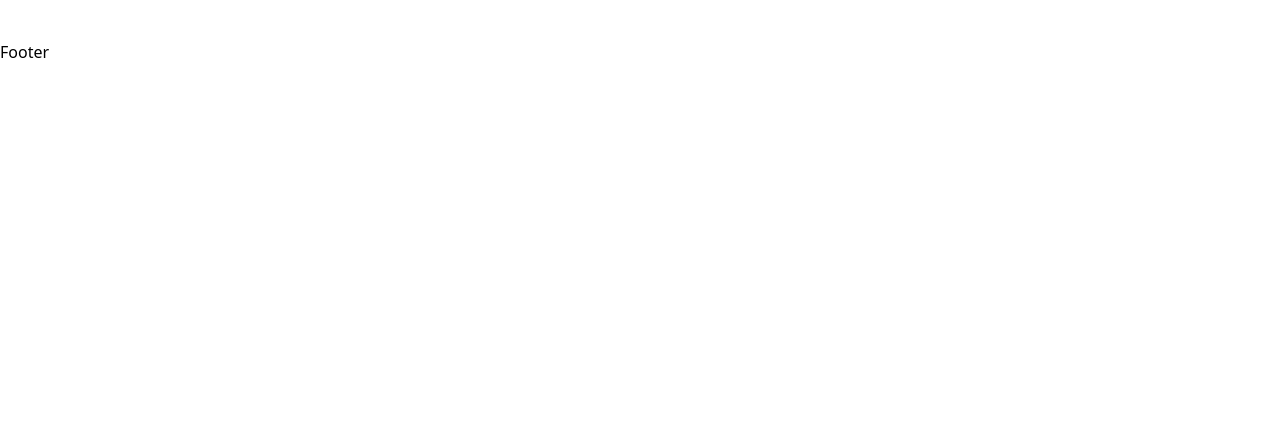
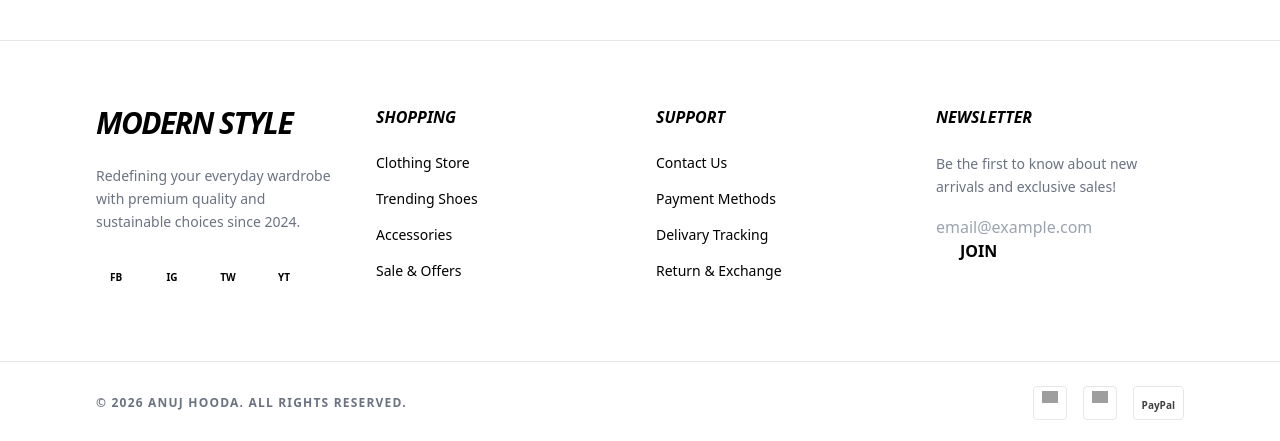
Before and after one commit to AnujHub03/Shopping-Website, a React (Vite) app: page / in a window 1280 px wide. Shown: the part 3220-3661 px from the top of the page. Before the commit the page ends 3284 px from the top, so only its background shows below. Built offline with nearby package versions, Linux system fonts and the light colour scheme; grey boxes are pictures that could not be loaded; a web font is replaced by a local one.

Commit message:
Feat:filling with content

```diff
--- a/src/Components/Footer.jsx
+++ b/src/Components/Footer.jsx
@@ -1,9 +1,92 @@
-import React from 'react'
+import React from 'react';
 
 const Footer = () => {
   return (
-    <div>Footer</div>
-  )
-}
+    <footer className="bg-base-200 text-base-content border-t border-base-300">
+      {/* Main Footer Content */}
+      <div className="max-w-[1440px] mx-auto px-6 lg:px-24 py-16">
+        <div className="grid grid-cols-1 md:grid-cols-2 lg:grid-cols-4 gap-12 lg:gap-8">
 
-export default Footer
+          {/* Column 1: Brand & Bio */}
+          <div className="flex flex-col gap-6 text-center md:text-left">
+            <h1 className="text-3xl font-black uppercase tracking-tighter italic">
+              Modern <span className="text-primary">Style</span>
+            </h1>
+            <p className="text-sm text-gray-500 leading-relaxed max-w-xs mx-auto md:mx-0">
+              Redefining your everyday wardrobe with premium quality and sustainable choices since 2024.
+            </p>
+            <div className="flex justify-center md:justify-start gap-4">
+              {/* Social Icons */}
+              {['fb', 'ig', 'tw', 'yt'].map((social) => (
+                <div key={social} className="w-10 h-10 rounded-full bg-base-300 flex items-center justify-center hover:bg-primary hover:text-white transition-all cursor-pointer">
+                  <span className="uppercase text-[10px] font-bold">{social}</span>
+                </div>
+              ))}
+            </div>
+          </div>
+
+          {/* Column 2: Quick Links */}
+          <div className="text-center md:text-left">
+            <h3 className="footer-title opacity-100 font-black uppercase italic text-primary mb-6">Shopping</h3>
+            <ul className="flex flex-col gap-4 text-sm font-medium">
+              <li className="hover:text-primary transition-colors cursor-pointer">Clothing Store</li>
+              <li className="hover:text-primary transition-colors cursor-pointer">Trending Shoes</li>
+              <li className="hover:text-primary transition-colors cursor-pointer">Accessories</li>
+              <li className="hover:text-primary transition-colors cursor-pointer">Sale & Offers</li>
+            </ul>
+          </div>
+
+          {/* Column 3: Customer Service */}
+          <div className="text-center md:text-left">
+            <h3 className="footer-title opacity-100 font-black uppercase italic text-primary mb-6">Support</h3>
+            <ul className="flex flex-col gap-4 text-sm font-medium">
+              <li className="hover:text-primary transition-colors cursor-pointer">Contact Us</li>
+              <li className="hover:text-primary transition-colors cursor-pointer">Payment Methods</li>
+              <li className="hover:text-primary transition-colors cursor-pointer">Delivary Tracking</li>
+              <li className="hover:text-primary transition-colors cursor-pointer">Return & Exchange</li>
+            </ul>
+          </div>
+
+          {/* Column 4: Newsletter */}
+          <div className="text-center md:text-left">
+            <h3 className="footer-title opacity-100 font-black uppercase italic text-primary mb-6">Newsletter</h3>
+            <p className="text-sm text-gray-500 mb-4 leading-relaxed">
+              Be the first to know about new arrivals and exclusive sales!
+            </p>
+            <div className="join w-full max-w-[280px] md:max-w-full">
+              <input
+                className="input input-bordered join-item w-full bg-base-100 focus:outline-none border-base-300"
+                placeholder="email@example.com"
+              />
+              <button className="btn btn-primary join-item px-6 uppercase font-bold">Join</button>
+            </div>
+          </div>
+
+        </div>
+      </div>
+
+      {/* Bottom Bar */}
+      <div className="border-t border-base-300 bg-base-300/30">
+        <div className="max-w-[1440px] mx-auto px-6 lg:px-24 py-6 flex flex-col md:flex-row justify-between items-center gap-4">
+          <p className="text-xs font-bold text-gray-500 uppercase tracking-widest">
+            © 2026 ANUJ HOODA. All rights reserved.
+          </p>
+          <div className="flex gap-4">
+            {/* Mock Payment Badges */}
+            <div className="px-2 py-1 bg-white rounded border border-gray-200 grayscale hover:grayscale-0 transition-all cursor-pointer">
+              <img src="https://upload.wikimedia.org/wikipedia/commons/5/5e/Visa_Inc._logo.svg" className="h-3" alt="visa" />
+            </div>
+            <div className="px-2 py-1 bg-white rounded border border-gray-200 grayscale hover:grayscale-0 transition-all cursor-pointer">
+              <img src="https://upload.wikimedia.org/wikipedia/commons/2/2a/Mastercard-logo.svg" className="h-3" alt="mastercard" />
+            </div>
+            <div className="px-2 py-1 bg-white rounded border border-gray-200 grayscale hover:grayscale-0 transition-all cursor-pointer">
+              <span className="text-[10px] font-black text-blue-800">PayPal</span>
+            </div>
+          </div>
+        </div>
+      </div>
+    </footer>
+  );
+};
+
+export default Footer;
```
